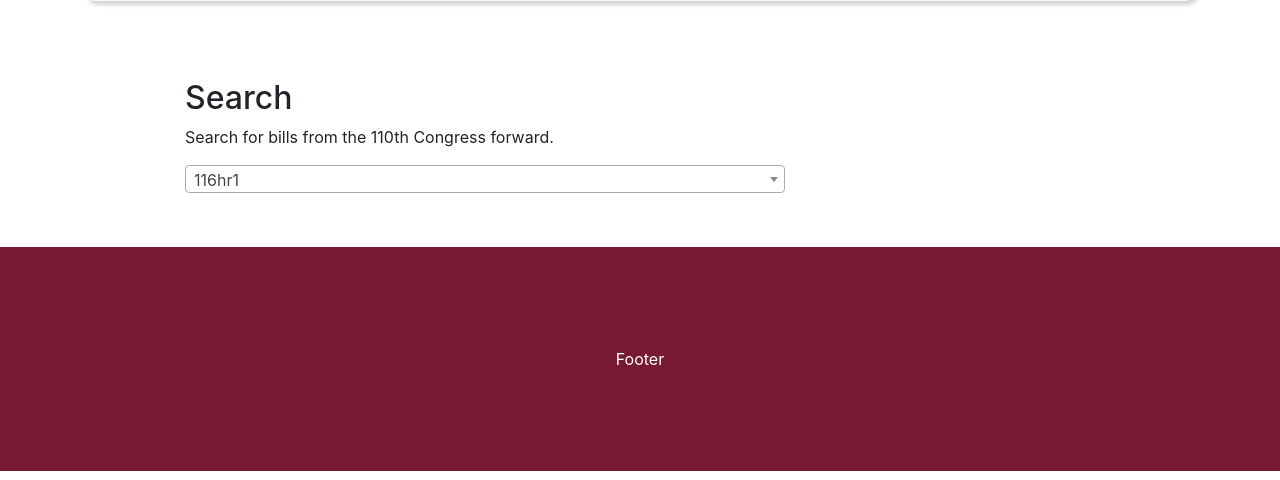
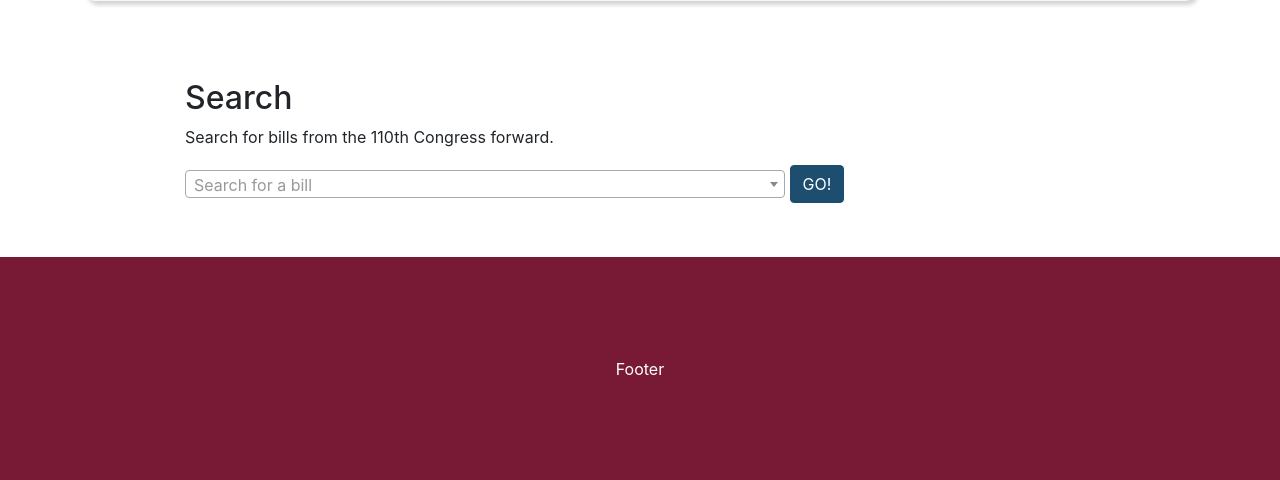
Before and after one commit to unitedstates/BillMap, a Django app: page /home/ in a window 1280 px wide. Shown: the part 255-735 px from the top of the page. Run offline with Django 3.2, Linux system fonts and the light colour scheme; parts of the project's set-up code (start-up, migrations or seed data) failed here and were passed over; some libraries are stand-ins or nearby versions.

Commit message:
Select and navigation working; back button not set

```diff
--- a/server_py/flatgov/templates/home/home.html
+++ b/server_py/flatgov/templates/home/home.html
@@ -130,9 +130,13 @@
       <div class="search mb-4">
         <h2>Search</h2>
         <p>Search for bills from the 110th Congress forward.</p>
-          <select id="bill-search" name="bills" style="width: 600px; height: 30px">
-            <option value="116hr1">116hr1</option>
+        <div >
+          <select id="bill-search" name="bills" style="width: 600px;">
+            <!-- a blank option is required to show the placeholder -->
+            <option></option>
           </select>
+          <a class="btn btn-primary" target="_blank" href="#" id="gobutton">GO!</a>
+        </div>
         <!--
           <p>Search for Legislation, Committee Materials, Congressional Record, or Members of Congress with basic or advanced search settings.</p>
         <div class="light-gray-body">
@@ -174,7 +178,7 @@
     },
     {
         id: 1,
-        text: '115sjres21'
+        text: "116hr532"
     },
     {
         id: 2,
@@ -182,20 +186,30 @@
     },
     {
         id: 3,
-        text: '113hjres33'
+        text: '116hjres31'
     },
     {
         id: 4,
         text: '116hr1220'
     }
 ];
+// See https://select2.org/searching to customize how bill names are matched
     $(document).ready(function() {
       $('#bill-search').select2(
         {
+          selectOnClose: true,
           placeholder: 'Search for a bill',
+          allowClear: true,
           data: billsData
         }
-      );
+      )
+      .on('select2:select', function (e) {
+          const data = e.params.data;
+          const billUrl = `/bills/${data.text}`;
+          console.log(data);
+          console.log(`Setting Go! button href to ${billUrl}`);
+          $('#gobutton').attr("href", billUrl);
+        });
     });
   </script>
 
```
